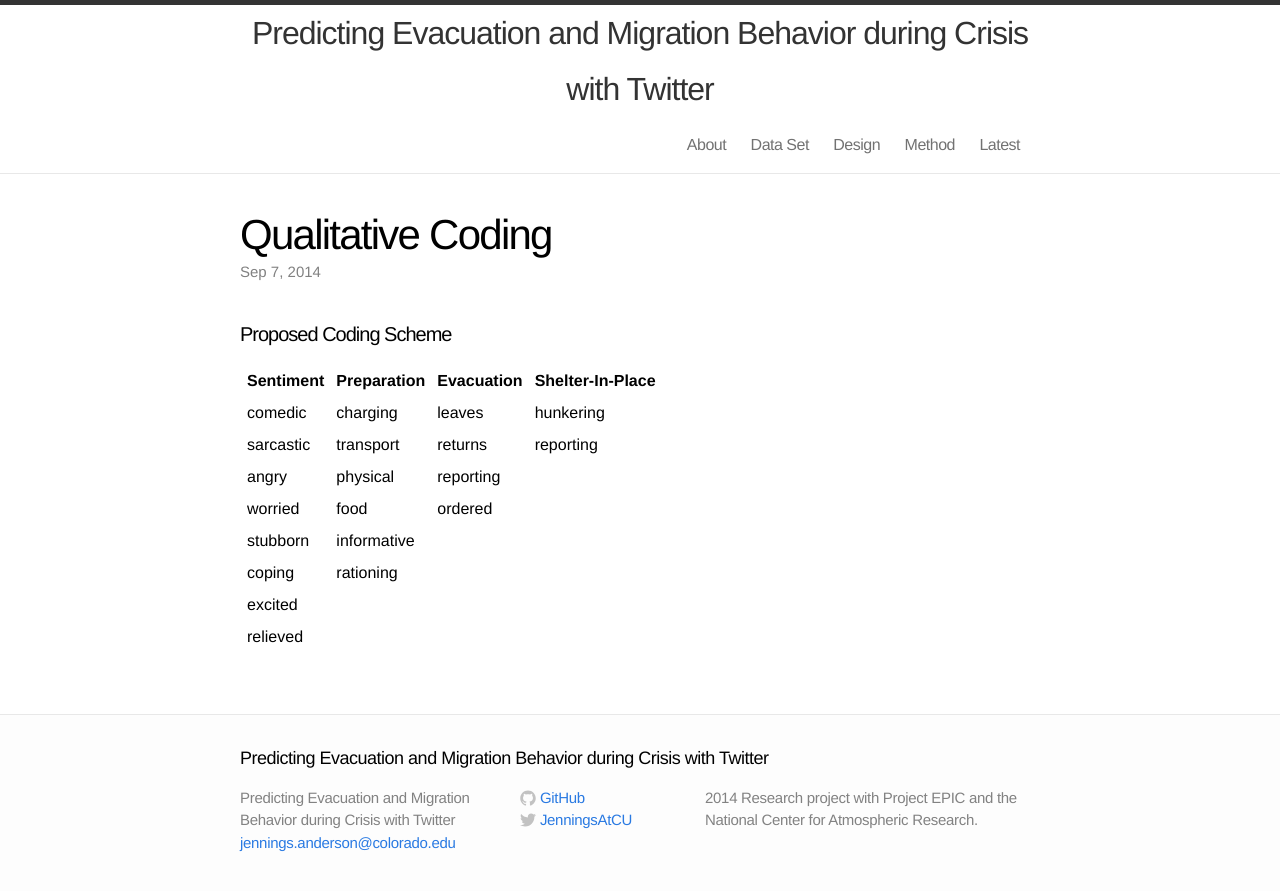
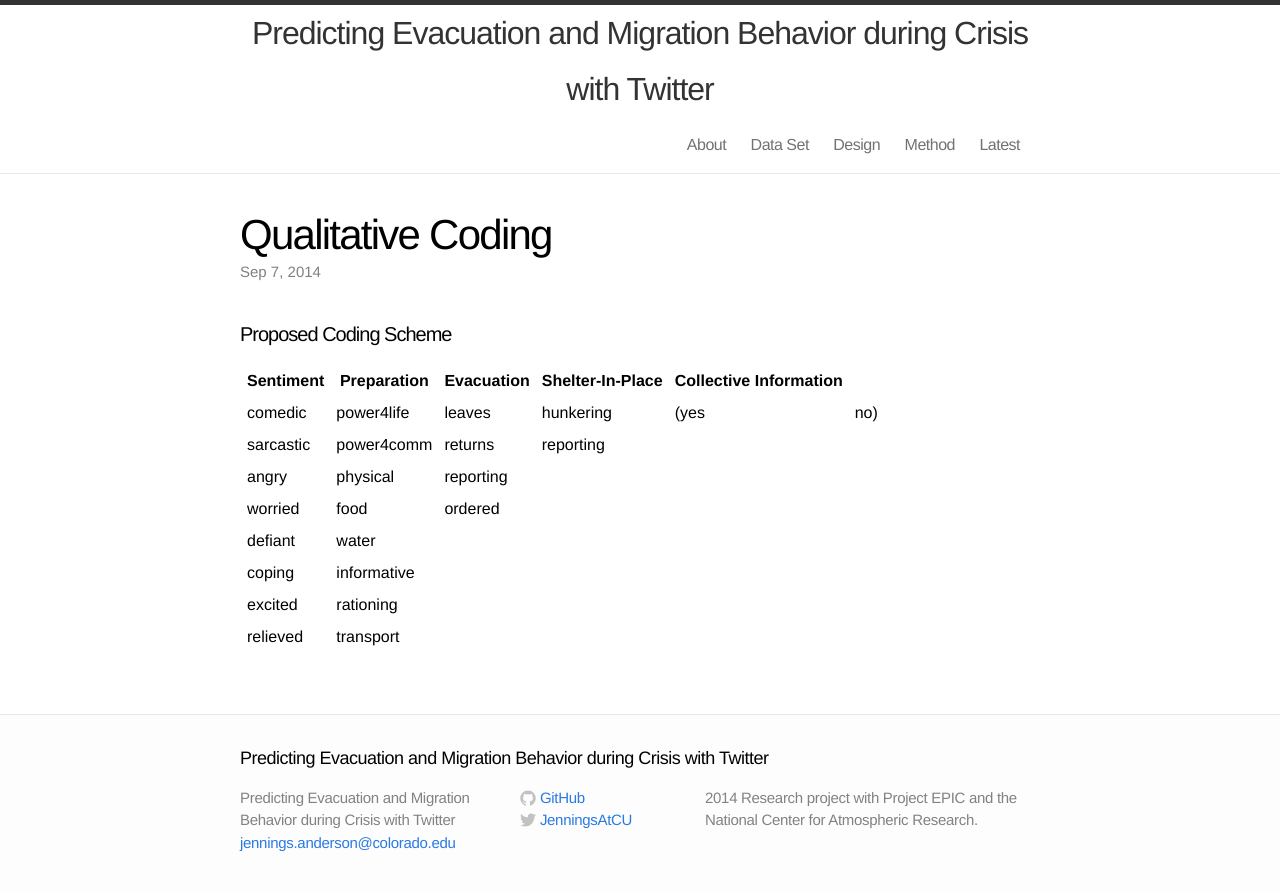
Before and after one commit to jenningsanderson/Twitter-Evacuation-Patterns, a Jekyll site: the page built from _posts/2014-09-07-Qualitative-Coding.md, in a window 1280 px wide. Shown: the top 891 px of the page. Built offline with Jekyll 4.4.1, drawn with Linux system fonts in a browser that asks for light colours.

Commit message:
updated the coding categories

```diff
--- a/_posts/2014-09-07-Qualitative-Coding.md
+++ b/_posts/2014-09-07-Qualitative-Coding.md
@@ -7,14 +7,13 @@ permalink: "/coding"
 
 ####Proposed Coding Scheme
 
-
-| Sentiment | Preparation | Evacuation | Shelter-In-Place |
-|---------------------------------------------------------|
-| comedic	  | charging    | leaves     | hunkering        |
-| sarcastic | transport   | returns    | reporting        |
+| Sentiment | Preparation | Evacuation | Shelter-In-Place | Collective Information |
+|-------------------------------------------------------------------------------|
+| comedic	  | power4life  | leaves     | hunkering        | (yes | no)
+| sarcastic | power4comm  | returns    | reporting        |
 | angry	  | physical    | reporting  | |
 | worried	  | food        | ordered    | |
-| stubborn  | informative |   | |
-| coping	  | rationing   |   | |
-| excited	  |             |   | |
-| relieved  |             |   | |
+| defiant   | water       |            | |
+| coping	  | informative |            | |
+| excited	  | rationing   |            | |
+| relieved  | transport   |            | |
--- a/cloud_export/access_sheet.rb
+++ b/cloud_export/access_sheet.rb
@@ -13,7 +13,9 @@ print "done\n"
 #Access the sheets:
 #ws = session.spreadsheet_by_key("pz7XtlQC-PYx-jrVMJErTcg").worksheets[0]
 
-new_columns = ["Sentiment", "Preparation", "Evacuation", "Shelter-In-Place","Comments","","","","","",""]
+new_columns = [	"JA Sentiment", "JA Preparation", "JA Evacuation", "JA Shelter-In-Place","JA Collective-Information", "JA Comments", "",
+				"KS Sentiment", "KS Preparation", "KS Evacuation", "KS Shelter-In-Place","KS Collective-Information", "KS Comments", "",
+				"MK Sentiment", "MK Preparation", "MK Evacuation", "MK Shelter-In-Place","MK Collective-Information", "MK Comments"]
 session.spreadsheets.each do |spreadsheet|
 
 	#Specify which sheets we want (Don't be updating all of them)
```
